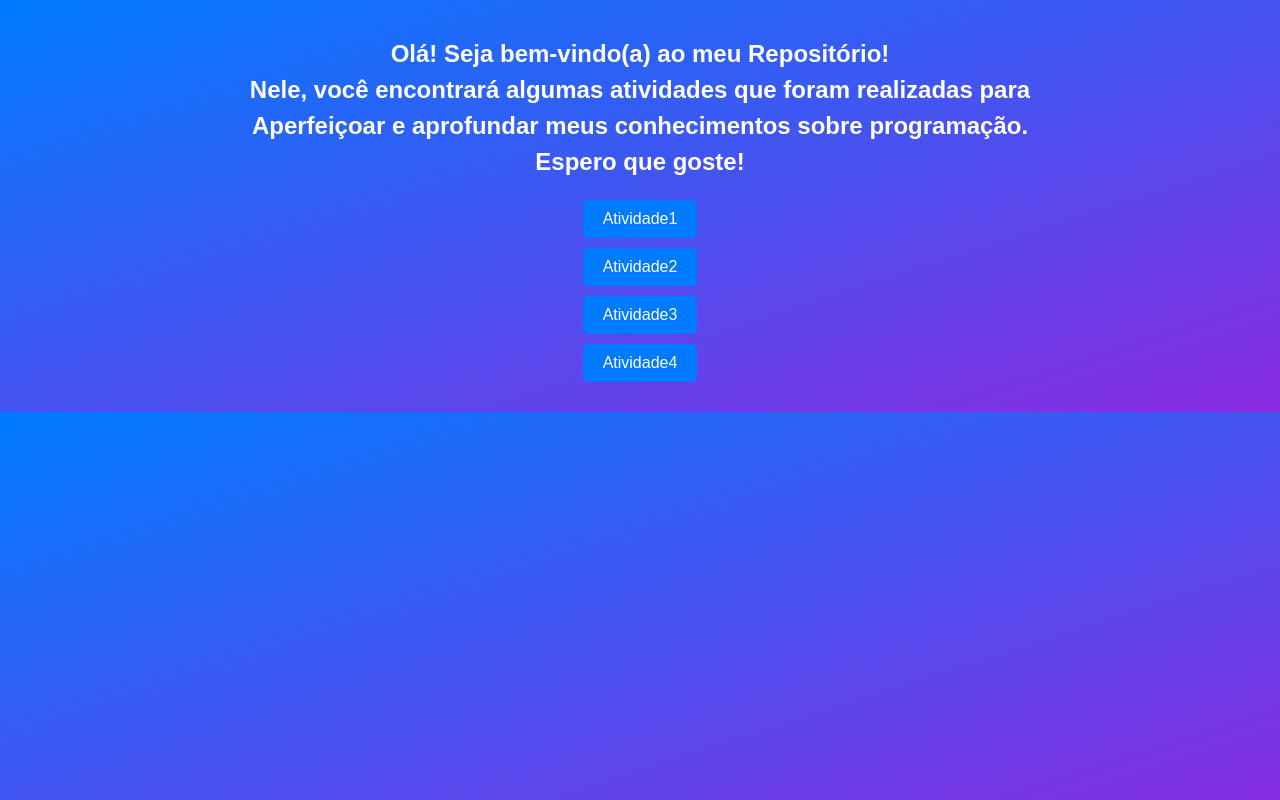
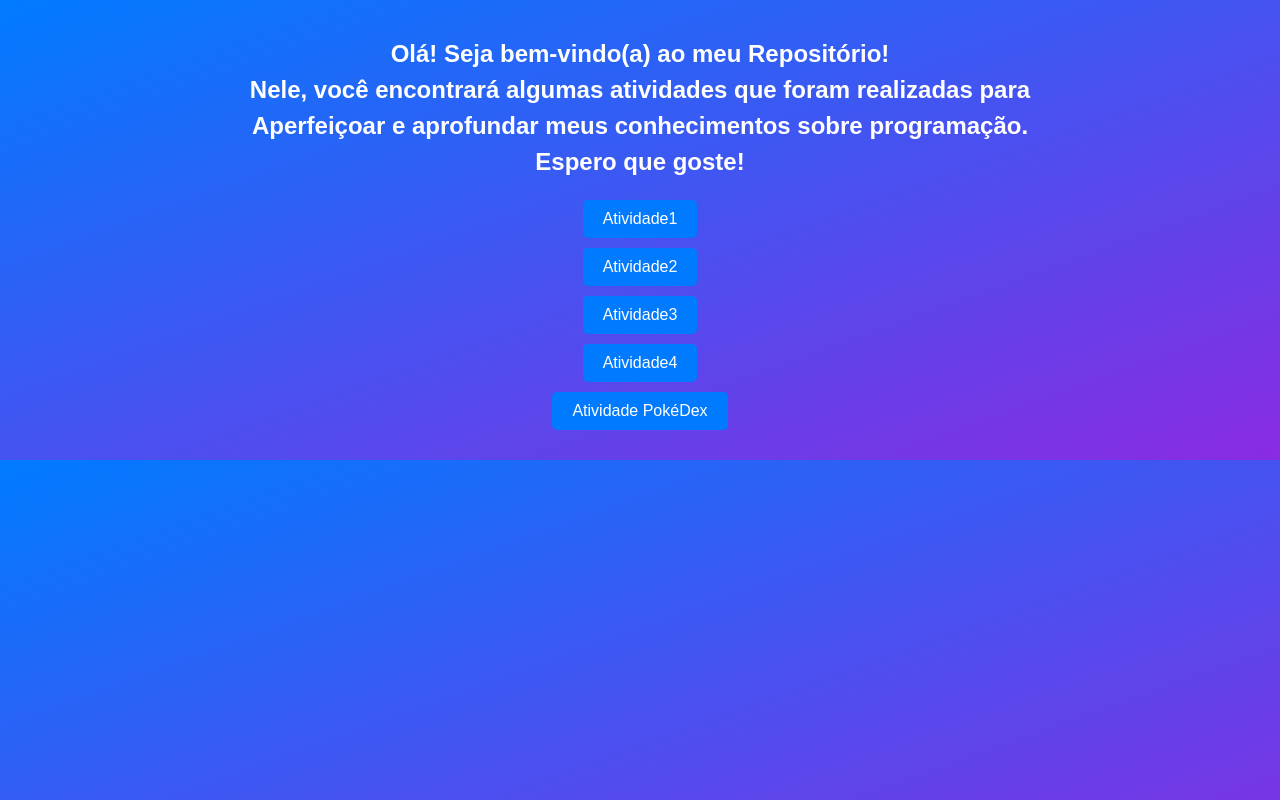
Before and after one commit to robertomfurlan/Repositorio-Alpar, a plain HTML site: page index.html in a window 1280 px wide. Drawn offline with Linux system fonts and the light colour scheme.

Commit message:
index.html

```diff
--- a/index.html
+++ b/index.html
@@ -58,6 +58,9 @@
         <li>
             <a href="./atividade4/">Atividade4</a>
         </li>
+        <li>
+            <a href="./atividadepokedex/">Atividade PokéDex</a>
+        </li>
     </ul>
 </body>
 </html>
```
